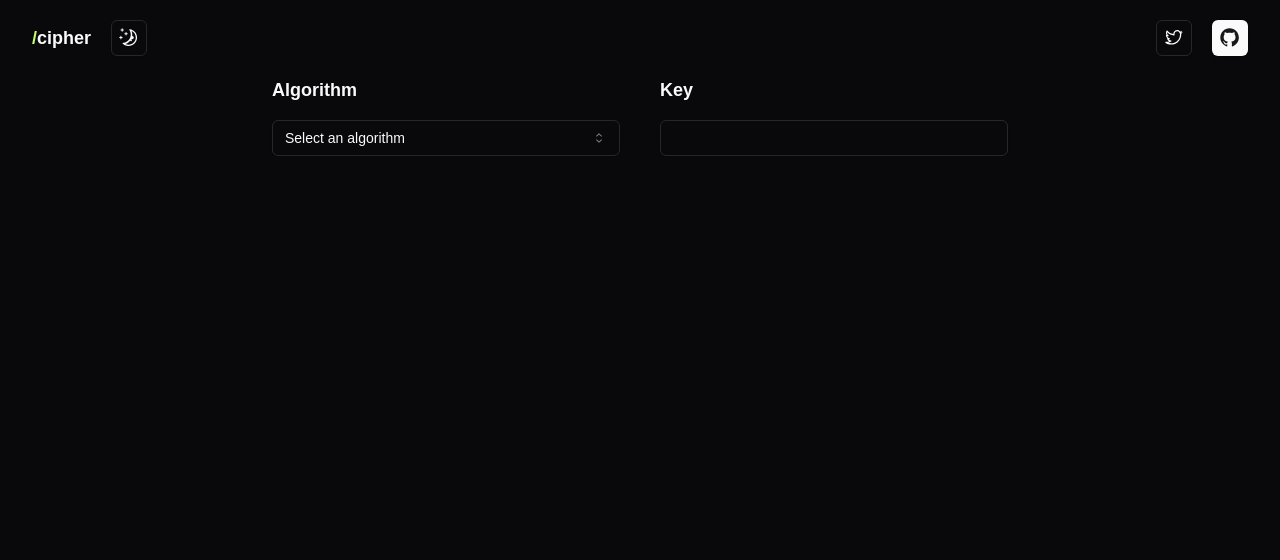
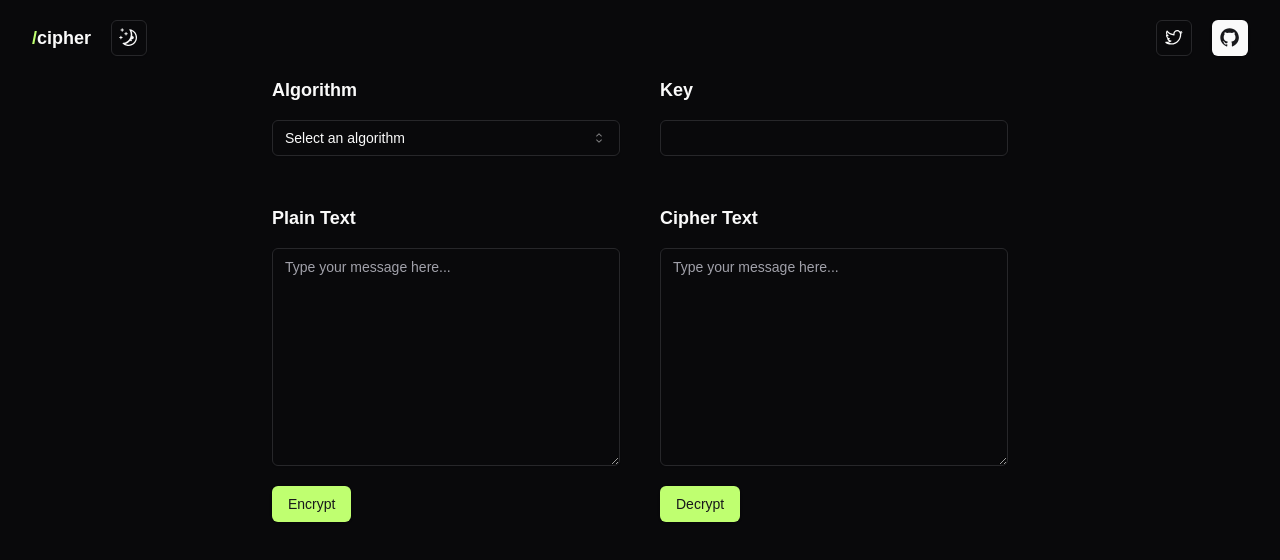
Before and after one commit to inclinedadarsh/ciphered, a React (Vite) app: page / in a window 1280 px wide. Shown: the top 560 px of the page. Built offline with nearby package versions, Linux system fonts and the light colour scheme; a web font is replaced by a local one.

Commit message:
feat: :sparkles: Add text input for encrypt and dcrypt and button for both
add Textarea component. Added Text c component for both encrypt and decrypt. Add a new button variant and add that to both the cases.

```diff
--- a/src/components/Main.tsx
+++ b/src/components/Main.tsx
@@ -1,22 +1,28 @@
 "use client";
 
-import { useState, useEffect } from "react";
+import { useState } from "react";
 import Algorithm from "./Algorithm";
 import Key from "./Key";
+import Text from "./Text";
+
+import { Button } from "./ui/button";
 
 import { AlgorithmType } from "@/types";
 
 const Main = () => {
   const [algorithm, setAlgorithm] = useState<AlgorithmType>("");
   const [key, setKey] = useState<string | number>("");
+  const [plainText, setPlainText] = useState("");
+  const [cipherText, setCipherText] = useState("");
 
-  useEffect(() => {
-    console.log(algorithm);
-  }, [algorithm]);
+  const handleEncrypt = () => {};
+
+  const handleDecrypt = () => {};
 
   return (
     <main>
-      <div className="grid sm:grid-cols-2 max-w-md sm:max-w-3xl w-full mx-auto px-4 gap-10">
+      <div className="max-w-md sm:max-w-3xl w-full mx-auto px-4">
+        <div className="grid sm:grid-cols-2 gap-10">
           <div className="">
             <h2 className="text-lg font-semibold mb-4">Algorithm</h2>
             <Algorithm value={algorithm} setValue={setAlgorithm} />
@@ -26,6 +32,23 @@ const Main = () => {
             <Key value={key} setValue={setKey} />
           </div>
         </div>
+        <div className="grid sm:grid-cols-2 gap-10 mt-12">
+          <div className="">
+            <h2 className="text-lg font-semibold mb-4">Plain Text</h2>
+            <Text value={plainText} setValue={setPlainText} />
+            <Button variant="accent" className="mt-5" onClick={handleEncrypt}>
+              Encrypt
+            </Button>
+          </div>
+          <div className="">
+            <h2 className="text-lg font-semibold mb-4">Cipher Text</h2>
+            <Text value={cipherText} setValue={setCipherText} />
+            <Button variant="accent" className="mt-5" onClick={handleDecrypt}>
+              Decrypt
+            </Button>
+          </div>
+        </div>
+      </div>
     </main>
   );
 };
--- /dev/null
+++ b/src/components/Text.tsx
@@ -0,0 +1,19 @@
+import { TextProps } from "@/types";
+import { Textarea } from "./ui/textarea";
+
+const Text = ({ value, setValue }: TextProps) => {
+  const handleTextChange = (value: string) => {
+    setValue(value);
+  };
+  return (
+    <Textarea
+      rows={10}
+      className="w-full"
+      placeholder="Type your message here..."
+      value={value}
+      onChange={(event) => handleTextChange(event.target.value)}
+    />
+  );
+};
+
+export default Text;
--- a/src/components/ui/button.tsx
+++ b/src/components/ui/button.tsx
@@ -1,8 +1,8 @@
-import * as React from "react"
-import { Slot } from "@radix-ui/react-slot"
-import { cva, type VariantProps } from "class-variance-authority"
+import * as React from "react";
+import { Slot } from "@radix-ui/react-slot";
+import { cva, type VariantProps } from "class-variance-authority";
 
-import { cn } from "@/lib/utils"
+import { cn } from "@/lib/utils";
 
 const buttonVariants = cva(
   "inline-flex items-center justify-center whitespace-nowrap rounded-md text-sm font-medium transition-colors focus-visible:outline-none focus-visible:ring-1 focus-visible:ring-ring disabled:pointer-events-none disabled:opacity-50",
@@ -11,6 +11,7 @@ const buttonVariants = cva(
       variant: {
         default:
           "bg-primary text-primary-foreground shadow hover:bg-primary/90",
+        accent: "bg-custom text-primary-foreground shadow hover:bg-primary/90",
         destructive:
           "bg-destructive text-destructive-foreground shadow-sm hover:bg-destructive/90",
         outline:
@@ -32,26 +33,26 @@ const buttonVariants = cva(
       size: "default",
     },
   }
-)
+);
 
 export interface ButtonProps
   extends React.ButtonHTMLAttributes<HTMLButtonElement>,
     VariantProps<typeof buttonVariants> {
-  asChild?: boolean
+  asChild?: boolean;
 }
 
 const Button = React.forwardRef<HTMLButtonElement, ButtonProps>(
   ({ className, variant, size, asChild = false, ...props }, ref) => {
-    const Comp = asChild ? Slot : "button"
+    const Comp = asChild ? Slot : "button";
     return (
       <Comp
         className={cn(buttonVariants({ variant, size, className }))}
         ref={ref}
         {...props}
       />
-    )
+    );
   }
-)
-Button.displayName = "Button"
+);
+Button.displayName = "Button";
 
-export { Button, buttonVariants }
+export { Button, buttonVariants };
--- /dev/null
+++ b/src/components/ui/textarea.tsx
@@ -0,0 +1,24 @@
+import * as React from "react"
+
+import { cn } from "@/lib/utils"
+
+export interface TextareaProps
+  extends React.TextareaHTMLAttributes<HTMLTextAreaElement> {}
+
+const Textarea = React.forwardRef<HTMLTextAreaElement, TextareaProps>(
+  ({ className, ...props }, ref) => {
+    return (
+      <textarea
+        className={cn(
+          "flex min-h-[60px] w-full rounded-md border border-input bg-transparent px-3 py-2 text-sm shadow-sm placeholder:text-muted-foreground focus-visible:outline-none focus-visible:ring-1 focus-visible:ring-ring disabled:cursor-not-allowed disabled:opacity-50",
+          className
+        )}
+        ref={ref}
+        {...props}
+      />
+    )
+  }
+)
+Textarea.displayName = "Textarea"
+
+export { Textarea }
--- a/src/types/index.ts
+++ b/src/types/index.ts
@@ -16,3 +16,8 @@ export interface KeyProps {
   value: string | number;
   setValue: Dispatch<SetStateAction<string | number>>;
 }
+
+export interface TextProps {
+  value: string;
+  setValue: Dispatch<SetStateAction<string>>;
+}
```
Lines whose indentation alone changed are shown as unchanged.
